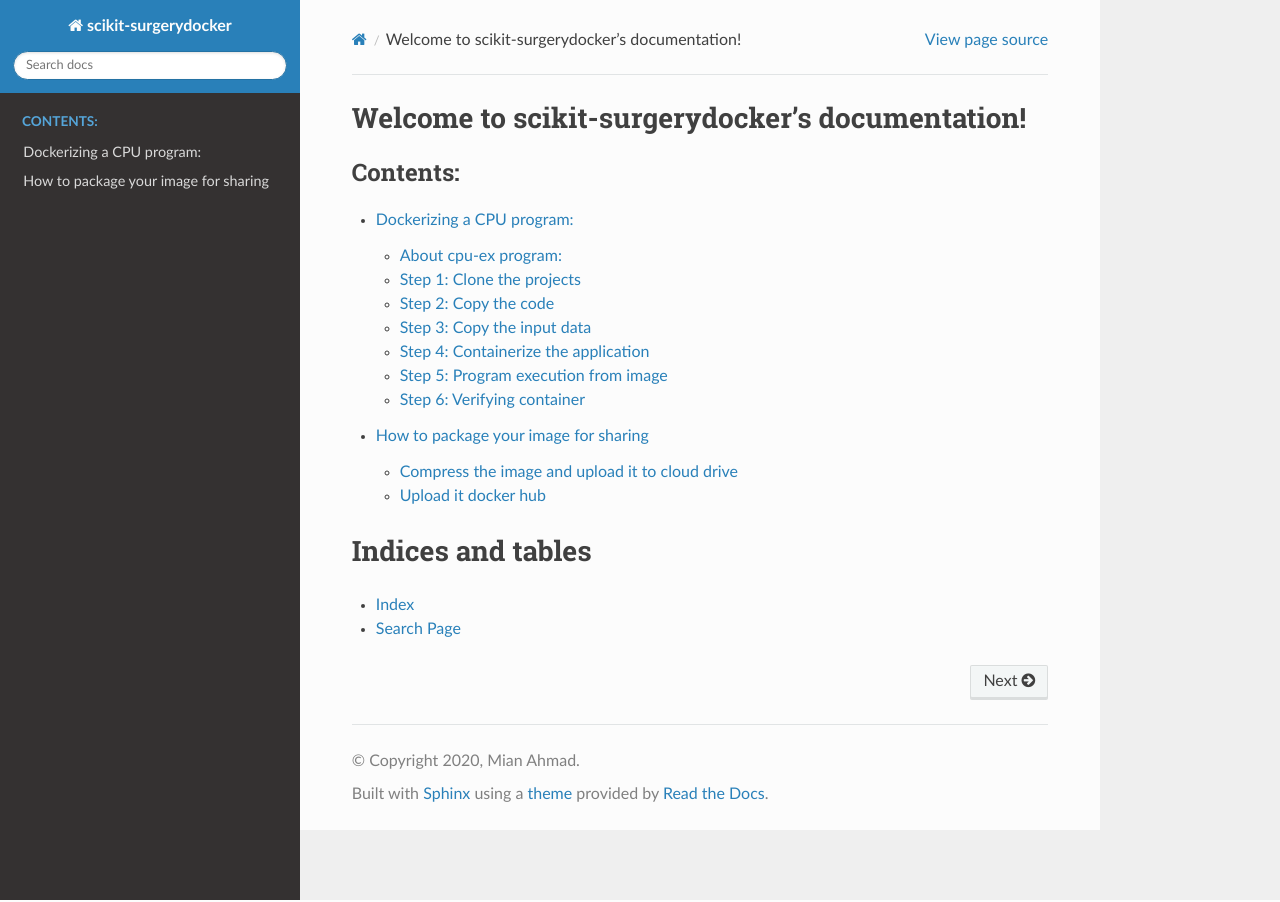
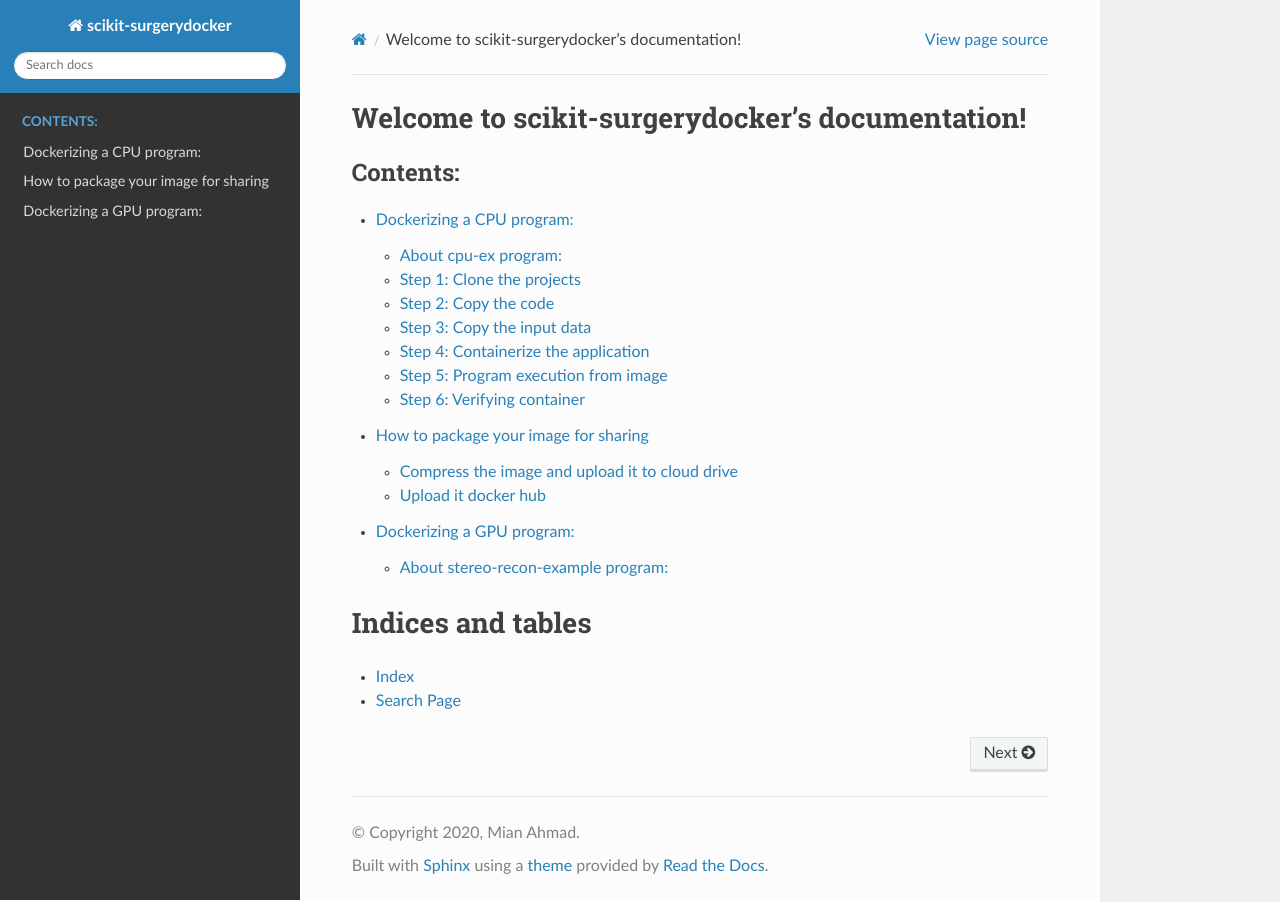
Before and after one commit to UCL/scikit-surgerydocker, a Sphinx documentation site: the page built from .docs/source/index.rst, in a window 1280 px wide. Built offline with Sphinx 7.4.7 and the Read the Docs theme 2.0.0, drawn with Linux system fonts in a browser that asks for light colours.

Commit message:
Issue #22: gpu_container.md initialized

```diff
--- /dev/null
+++ b/.docs/source/gpu_container.md
@@ -0,0 +1,5 @@
+# Dockerizing a GPU program:
+This is a hands on demo tutorial, showing how scikit-surgerydocker package could be used to dockerize the Python application.
+In this demo we are dockerizing [stereo-recon-example](https://weisslab.cs.ucl.ac.uk/ThomasDowrick/stereo-recon-example) program.
+
+## About stereo-recon-example program:
--- a/.docs/source/index.rst
+++ b/.docs/source/index.rst
@@ -7,6 +7,7 @@
 
    cpu_container
    share_container.md
+   gpu_container
 
 
 
```
Also changed, not shown: 7 other files.
